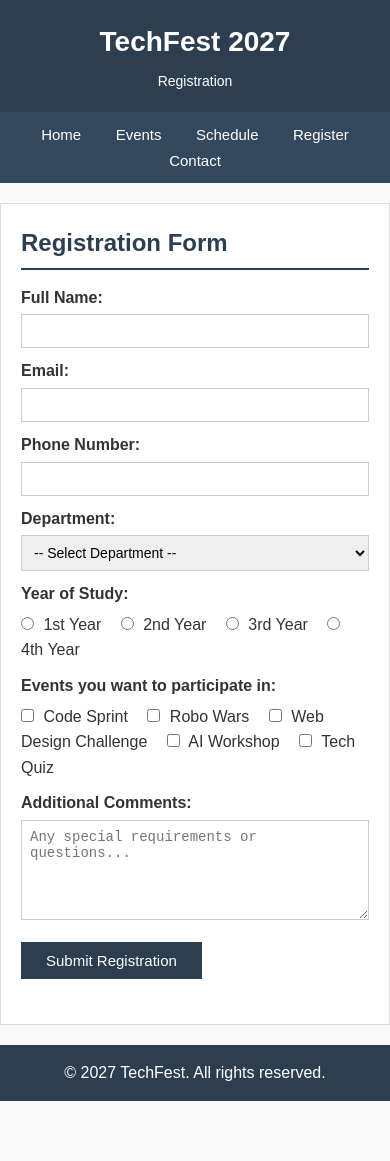
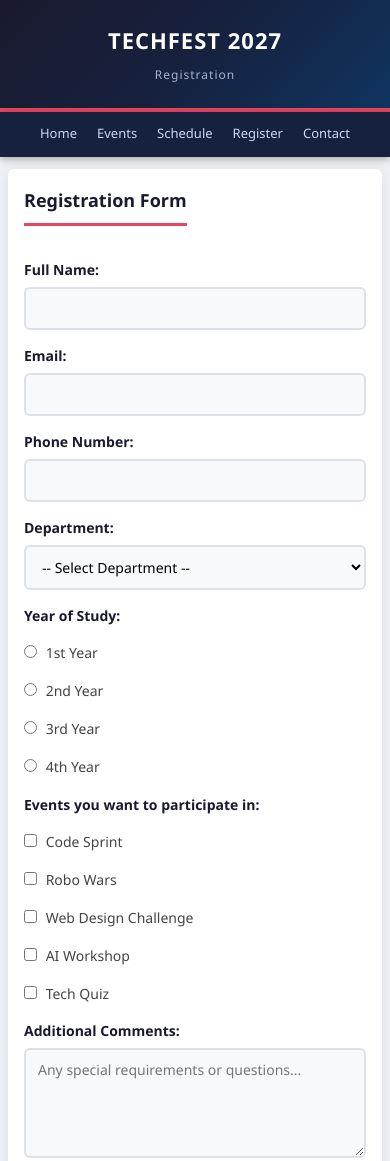
Before and after one commit to abhishekapril93-sudo/college_fest, a plain HTML site: page register.html in a window 390 px wide. Shown: the top 1161 px of the page. Before the commit the page ends 1101 px from the top, so only its background shows below. Drawn offline with Linux system fonts and the light colour scheme.

Commit message:
Add TechFest 2027 college fest website - all 5 pages with responsive CSS

```diff
--- a/style.css
+++ b/style.css
@@ -1,5 +1,4 @@
-/* Basic CSS for TechFest 2027 */
-
+/* ===== Base Reset ===== */
 * {
     margin: 0;
     padding: 0;
@@ -7,94 +6,145 @@
 }
 
 body {
-    font-family: Arial, sans-serif;
-    line-height: 1.6;
+    font-family: 'Segoe UI', Arial, sans-serif;
+    line-height: 1.7;
     color: #333;
-    background-color: #f9f9f9;
+    background-color: #eef1f5;
+    min-height: 100vh;
 }
 
+/* ===== Header ===== */
 header {
-    background-color: #2c3e50;
+    background: linear-gradient(135deg, #1a1a2e, #16213e, #0f3460);
     color: #fff;
-    padding: 20px;
+    padding: 35px 20px;
     text-align: center;
+    border-bottom: 4px solid #e94560;
 }
 
 header h1 {
-    font-size: 28px;
-    margin-bottom: 5px;
+    font-size: 34px;
+    margin-bottom: 6px;
+    letter-spacing: 2px;
+    text-transform: uppercase;
 }
 
 header p {
-    font-size: 14px;
+    font-size: 15px;
+    color: #a8b2d1;
+    letter-spacing: 1px;
 }
 
+/* ===== Navigation ===== */
 nav {
-    background-color: #34495e;
-    padding: 10px;
+    background-color: #16213e;
+    padding: 0;
     text-align: center;
+    position: sticky;
+    top: 0;
+    z-index: 100;
+    box-shadow: 0 2px 8px rgba(0, 0, 0, 0.3);
 }
 
 nav a {
-    color: #fff;
+    color: #ccd6f6;
     text-decoration: none;
-    margin: 0 15px;
     font-size: 15px;
+    padding: 14px 18px;
+    display: inline-block;
+    transition: background-color 0.3s, color 0.3s;
+    border-bottom: 3px solid transparent;
 }
 
 nav a:hover {
-    text-decoration: underline;
+    background-color: #0f3460;
+    color: #e94560;
+    border-bottom: 3px solid #e94560;
 }
 
+/* ===== Main Content ===== */
 main {
-    max-width: 900px;
-    margin: 20px auto;
-    padding: 20px;
+    max-width: 940px;
+    margin: 30px auto;
+    padding: 30px;
     background-color: #fff;
-    border: 1px solid #ddd;
+    border-radius: 8px;
+    box-shadow: 0 2px 15px rgba(0, 0, 0, 0.08);
 }
 
+/* ===== Headings ===== */
 h2 {
-    color: #2c3e50;
-    margin-bottom: 15px;
-    border-bottom: 2px solid #2c3e50;
-    padding-bottom: 5px;
+    color: #1a1a2e;
+    margin-bottom: 18px;
+    padding-bottom: 8px;
+    font-size: 23px;
+    border-bottom: 3px solid #e94560;
+    display: inline-block;
 }
 
 h3 {
-    color: #34495e;
-    margin: 15px 0 8px;
+    color: #0f3460;
+    margin: 20px 0 8px;
+    font-size: 18px;
+    padding-left: 10px;
+    border-left: 4px solid #e94560;
 }
 
+/* ===== Sections ===== */
 section {
-    margin-bottom: 25px;
+    margin-bottom: 35px;
 }
 
+section p {
+    margin-bottom: 10px;
+    color: #444;
+}
+
+/* ===== Tables ===== */
 table {
     width: 100%;
     border-collapse: collapse;
     margin: 15px 0;
+    border-radius: 6px;
+    overflow: hidden;
+    box-shadow: 0 1px 6px rgba(0, 0, 0, 0.08);
 }
 
-table th, table td {
-    border: 1px solid #999;
-    padding: 10px;
+table th,
+table td {
+    padding: 12px 14px;
     text-align: left;
+    border-bottom: 1px solid #e0e0e0;
 }
 
 table th {
-    background-color: #2c3e50;
+    background: linear-gradient(135deg, #1a1a2e, #0f3460);
     color: #fff;
+    font-weight: 600;
+    font-size: 14px;
+    text-transform: uppercase;
+    letter-spacing: 0.5px;
 }
 
 table tr:nth-child(even) {
-    background-color: #f2f2f2;
+    background-color: #f8f9fb;
 }
 
+table tr:hover {
+    background-color: #edf0f7;
+}
+
+table td {
+    font-size: 14px;
+}
+
+/* ===== Forms ===== */
 form label {
     display: block;
-    margin: 10px 0 4px;
-    font-weight: bold;
+    margin: 14px 0 5px;
+    font-weight: 600;
+    font-size: 14px;
+    color: #1a1a2e;
 }
 
 form input[type="text"],
@@ -103,73 +153,246 @@ form input[type="tel"],
 form select,
 form textarea {
     width: 100%;
-    padding: 8px;
-    border: 1px solid #ccc;
+    padding: 10px 12px;
+    border: 2px solid #dde1e7;
+    border-radius: 6px;
     font-size: 14px;
+    font-family: 'Segoe UI', Arial, sans-serif;
+    background-color: #f8f9fb;
+    transition: border-color 0.3s, box-shadow 0.3s;
+}
+
+form input:focus,
+form select:focus,
+form textarea:focus {
+    outline: none;
+    border-color: #0f3460;
+    box-shadow: 0 0 0 3px rgba(15, 52, 96, 0.15);
+    background-color: #fff;
 }
 
 form textarea {
-    height: 100px;
+    height: 110px;
     resize: vertical;
 }
 
 form input[type="radio"],
 form input[type="checkbox"] {
     margin-right: 5px;
+    accent-color: #e94560;
 }
 
 form button {
-    margin-top: 15px;
-    padding: 10px 25px;
-    background-color: #2c3e50;
+    margin-top: 20px;
+    padding: 12px 35px;
+    background: linear-gradient(135deg, #e94560, #c0392b);
     color: #fff;
     border: none;
-    font-size: 15px;
+    border-radius: 6px;
+    font-size: 16px;
+    font-weight: 600;
     cursor: pointer;
+    letter-spacing: 0.5px;
+    transition: transform 0.2s, box-shadow 0.2s;
 }
 
 form button:hover {
-    background-color: #1a252f;
+    transform: translateY(-2px);
+    box-shadow: 0 4px 12px rgba(233, 69, 96, 0.4);
 }
 
-.radio-group, .checkbox-group {
-    margin: 5px 0 10px;
+.radio-group,
+.checkbox-group {
+    margin: 6px 0 14px;
 }
 
-.radio-group label, .checkbox-group label {
+.radio-group label,
+.checkbox-group label {
     display: inline;
     font-weight: normal;
-    margin-right: 15px;
+    margin-right: 20px;
+    color: #444;
 }
 
+/* ===== Images ===== */
 img {
     max-width: 100%;
     height: auto;
+    display: block;
 }
 
+.intro-img {
+    margin: 20px auto;
+    width: 100%;
+    max-width: 600px;
+    border-radius: 8px;
+    box-shadow: 0 3px 12px rgba(0, 0, 0, 0.12);
+}
+
+/* ===== Media Elements ===== */
+iframe {
+    display: block;
+    margin: 20px auto;
+    max-width: 100%;
+    border-radius: 8px;
+    box-shadow: 0 3px 12px rgba(0, 0, 0, 0.12);
+}
+
+audio {
+    display: block;
+    width: 100%;
+    max-width: 420px;
+    margin: 12px 0;
+}
+
+/* ===== Lists ===== */
+ul {
+    margin: 10px 0 10px 25px;
+}
+
+ul li {
+    margin-bottom: 6px;
+    color: #444;
+}
+
+ul li strong {
+    color: #1a1a2e;
+}
+
+/* ===== Links ===== */
+a {
+    color: #0f3460;
+    transition: color 0.2s;
+}
+
+a:hover {
+    color: #e94560;
+}
+
+/* ===== Footer ===== */
 footer {
-    background-color: #2c3e50;
-    color: #fff;
+    background: linear-gradient(135deg, #1a1a2e, #16213e);
+    color: #a8b2d1;
     text-align: center;
-    padding: 15px;
-    margin-top: 20px;
+    padding: 20px;
+    margin-top: 0;
+    font-size: 14px;
+    border-top: 4px solid #e94560;
 }
 
 footer a {
-    color: #aed6f1;
+    color: #e94560;
 }
 
-ul {
-    margin: 10px 0 10px 20px;
+footer a:hover {
+    color: #ff6b81;
 }
 
-.intro-img {
-    display: block;
-    margin: 15px auto;
-    width: 300px;
+/* ========================================
+   Responsive - Tablet (max-width: 768px)
+   ======================================== */
+@media screen and (max-width: 768px) {
+    header h1 {
+        font-size: 26px;
+    }
+
+    nav a {
+        padding: 12px 12px;
+        font-size: 14px;
+    }
+
+    main {
+        margin: 20px 12px;
+        padding: 22px;
+    }
+
+    h2 {
+        font-size: 20px;
+    }
+
+    table th,
+    table td {
+        padding: 10px;
+        font-size: 13px;
+    }
+
+    .intro-img {
+        max-width: 100%;
+    }
+
+    iframe {
+        width: 100%;
+        height: 260px;
+    }
 }
 
-iframe {
-    display: block;
-    margin: 15px auto;
+/* ========================================
+   Responsive - Mobile (max-width: 480px)
+   ======================================== */
+@media screen and (max-width: 480px) {
+    header {
+        padding: 22px 12px;
+    }
+
+    header h1 {
+        font-size: 22px;
+        letter-spacing: 1px;
+    }
+
+    header p {
+        font-size: 12px;
+    }
+
+    nav {
+        display: flex;
+        flex-wrap: wrap;
+        justify-content: center;
+        gap: 0;
+    }
+
+    nav a {
+        padding: 10px 10px;
+        font-size: 13px;
+    }
+
+    main {
+        margin: 12px 8px;
+        padding: 16px;
+        border-radius: 6px;
+    }
+
+    h2 {
+        font-size: 18px;
+    }
+
+    h3 {
+        font-size: 16px;
+    }
+
+    table {
+        display: block;
+        overflow-x: auto;
+        white-space: nowrap;
+        font-size: 12px;
+    }
+
+    table th,
+    table td {
+        padding: 8px 10px;
+    }
+
+    .radio-group label,
+    .checkbox-group label {
+        display: block;
+        margin-bottom: 8px;
+    }
+
+    iframe {
+        width: 100%;
+        height: 200px;
+    }
+
+    form button {
+        width: 100%;
+    }
 }
```
Also changed, not shown: index.html (+1 -1 lines), images/techfest-banner.svg (added), 2 other files.
